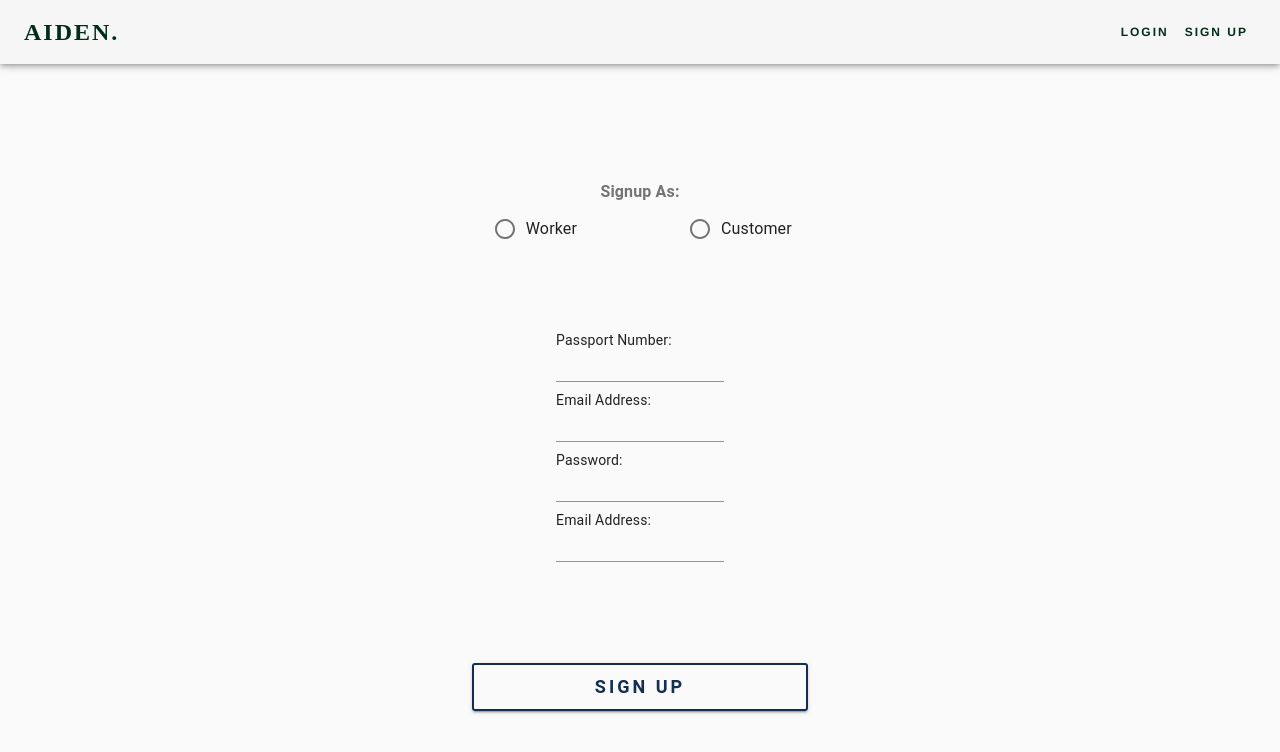
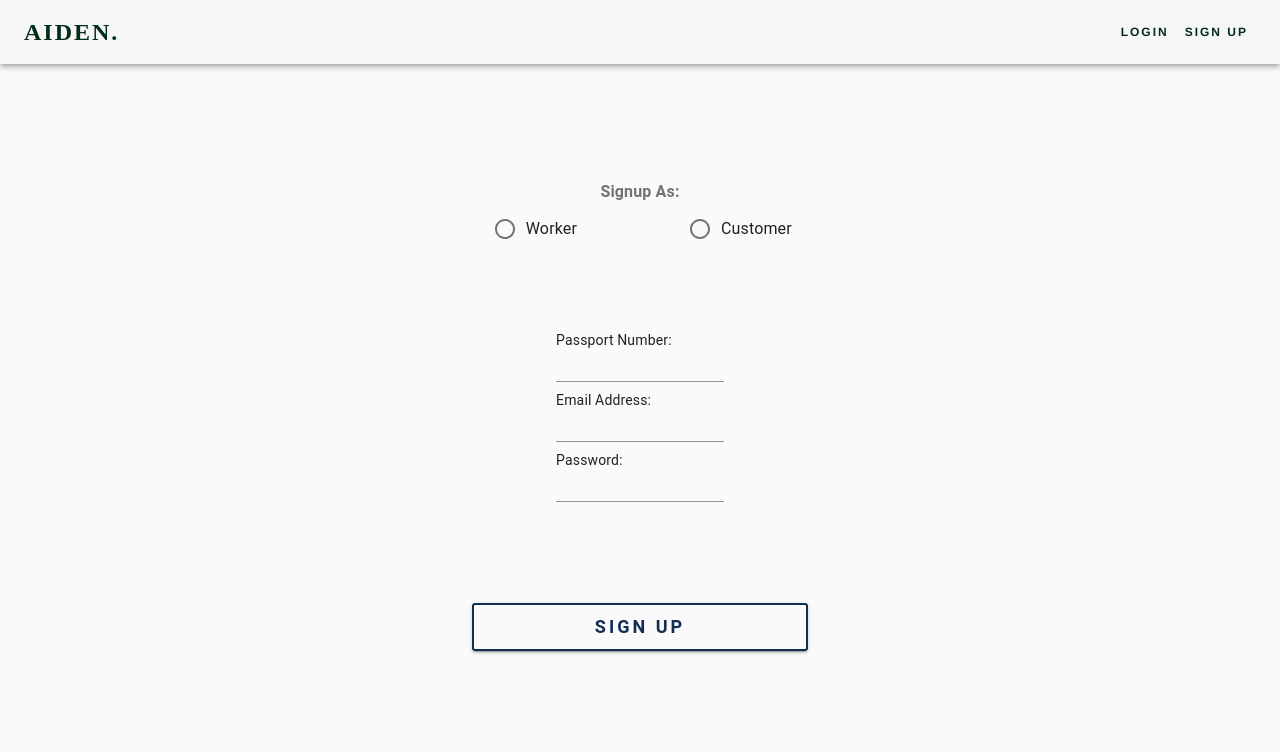
Before and after one commit to SaintTan/Aiden, a React (Create React App) app in the folder aiden/: page /signup in a window 1280 px wide. Shown: the top 752 px of the page. Built offline with nearby package versions, Linux system fonts and the light colour scheme.

Commit message:
update customer

```diff
--- a/aiden/src/component/CustomerSignup.js
+++ b/aiden/src/component/CustomerSignup.js
@@ -90,17 +90,6 @@ export default class UserSignup extends Component{
                                     id="password"/>
                                 </Grid>
                             </Grid>
-                            <Grid container spacing={2}>
-                                <Grid item xs={12}>
-                                    <label style={styles.textField}>Email Address:</label>
-                                    <TextField
-                                        onChange = {this.handleChange}
-                                        type="email"
-                                        name="CustomerEmail"
-                                        style={styles.textField}
-                                        id="email"/>
-                                </Grid>
-                            </Grid>
                             <PrimButton
                                 type="submit"
                                 fullWidth
```
